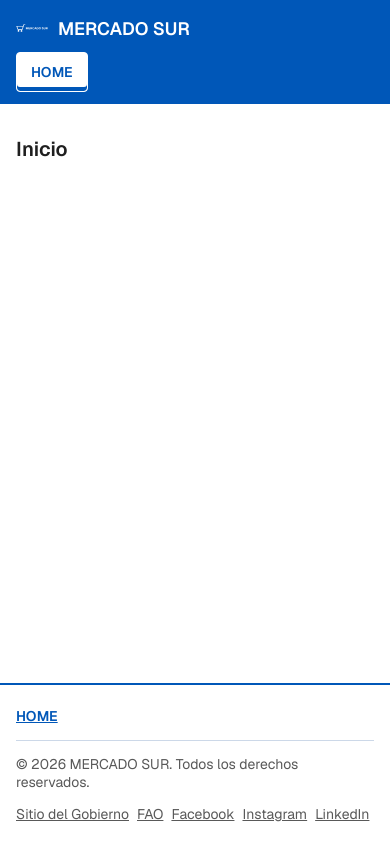
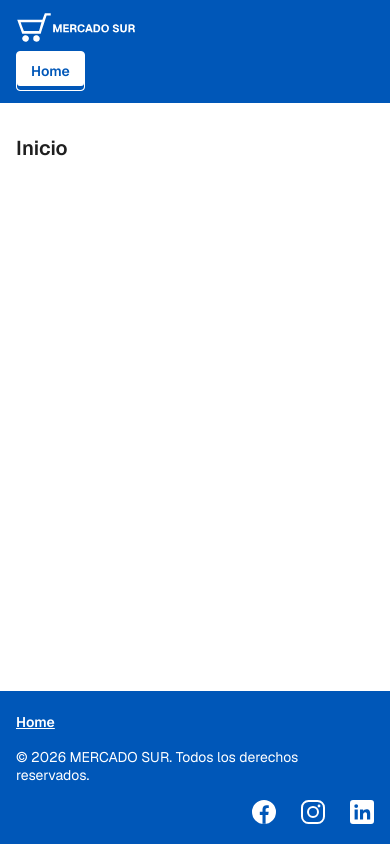
Before and after one commit to ikarmabtw/Gestion-pedidos-supermercado, a plain HTML site: page index.html in a window 390 px wide. Drawn offline with Linux system fonts and the light colour scheme.

Commit message:
Hito 2 (P1): correciones manuales dal código generado por IA

```diff
--- a/css/styles.css
+++ b/css/styles.css
@@ -7,6 +7,9 @@
     --texto-secundario: #595959;
     --rojo: #DB0B00;
     --gris-deshabilitado: #9E9E9E;
+    --fuente: "Geist", sans-serif;
+    --tam-titulo: 20px;
+    --tam-texto: 14px;
 }
 
 @font-face {
@@ -33,7 +36,7 @@ body {
     flex-direction: column;
     background: var(--blanco);
     color: var(--texto-principal);
-    font-family: "Geist", sans-serif;
+    font-family: var(--fuente);
 }
 
 a {
@@ -42,9 +45,19 @@ a {
 
 a:focus-visible,
 button:focus-visible {
-    outline: 3px solid #FFBF47;
+    outline: 3px solid var(--azul-marca);
     outline-offset: 3px;
 }
+
+/* En el HEAD y el FOOT (fondo azul) el color del foco es blanco */
+
+.app-header a:focus-visible,
+.app-header button:focus-visible,
+.app-footer a:focus-visible{
+    outline-color: var(--blanco);
+}
+
+/* HEAD */
 
 .app-header {
     background: var(--azul-marca);
@@ -54,12 +67,10 @@ button:focus-visible {
 .header-contenedor {
     display: flex;
     width: 100%;
-    max-width: 1200px;
-    margin: 0 auto;
     align-items: center;
     justify-content: space-between;
     gap: 16px;
-    padding: 12px 24px 8px;
+    padding: 12px 64px 8px;
 }
 
 .marca {
@@ -67,14 +78,14 @@ button:focus-visible {
     align-items: center;
     gap: 10px;
     color: var(--blanco);
-    font-size: 20px;
+    font-size: var(--tam-titulo);
     font-weight: 600;
     text-decoration: none;
 }
 
 .marca img {
-    width: 38px;
-    height: 38px;
+    width: 150px;
+    height: auto;
 }
 
 .btn-logout {
@@ -85,16 +96,14 @@ button:focus-visible {
     color: var(--blanco);
     cursor: pointer;
     font-family: inherit;
-    font-size: 14px;
+    font-size: var(--tam-texto);
     font-weight: 600;
     padding: 10px 16px;
 }
 
 .menu-principal {
     width: 100%;
-    max-width: 1200px;
-    margin: 0 auto;
-    padding: 0 24px 12px;
+    padding: 0 64px 12px;
 }
 
 .menu-principal ul,
@@ -114,7 +123,7 @@ button:focus-visible {
     border-radius: 4px;
     background: var(--blanco);
     color: var(--azul-marca);
-    font-size: 14px;
+    font-size: var(--tam-texto);
     font-weight: 600;
     line-height: 38px;
     padding: 0 14px;
@@ -124,6 +133,12 @@ button:focus-visible {
 .menu-principal a[aria-current="page"] {
     box-shadow: inset 0 -4px 0 var(--azul-marca);
 }
+
+.menu-principal a:hover {
+    background: var(--campo);
+}
+
+/* BODY */
 
 .contenido-principal {
     width: 100%;
@@ -136,7 +151,7 @@ button:focus-visible {
 .contenido-principal h1 {
     margin: 0 0 24px;
     color: var(--texto-principal);
-    font-size: 20px;
+    font-size: var(--tam-titulo);
     font-weight: 600;
 }
 
@@ -144,42 +159,40 @@ button:focus-visible {
     min-height: 40px;
 }
 
+/* FOOTER */
+
 .app-footer {
-    background: var(--blanco);
-    border-top: 2px solid var(--azul-marca);
-    color: var(--texto-secundario);
+    background: var(--azul-marca);
+    color: var(--blanco);
 }
 
 .footer-contenedor {
-    width: 100%;
-    max-width: 1200px;
-    margin: 0 auto;
-    padding: 20px 24px;
+    display: grid;
+    grid-template-columns: 1fr auto 1fr;
+    align-items: center;
+    gap: 16px;
+    padding: 28px 64px;
 }
 
 .menu-footer {
-    margin-bottom: 14px;
+    margin: 0;
 }
 
 .menu-footer a {
-    color: var(--azul-marca);
-    font-size: 14px;
+    color: var(--blanco);
+    font-size: var(--tam-texto);
     font-weight: 600;
+    text-decoration: underline;
 }
 
 .enlaces-footer {
-    display: flex;
-    flex-wrap: wrap;
-    align-items: center;
-    justify-content: space-between;
-    gap: 12px 24px;
-    border-top: 1px solid var(--campo);
-    padding-top: 14px;
+    display: contents;
 }
 
 .enlaces-footer p {
     margin: 0;
-    font-size: 14px;
+    font-size: var(--tam-texto);
+    text-align: center;
 }
 
 .enlaces-footer ul {
@@ -187,9 +200,29 @@ button:focus-visible {
 }
 
 .enlaces-footer a {
-    color: var(--texto-secundario);
-    font-size: 14px;
+    color: var(--blanco);
+    font-size: var(--tam-texto);
 }
+
+/* Íconos de redes sociales */
+
+.enlaces-footer .redes-sociales {
+    gap: 25px;
+    justify-self: end;
+}
+
+.redes-sociales a {
+    display:block;
+    line-height: 0;
+}
+
+.redes-sociales img {
+    display:block;
+    width: 24px;
+    height: 24px;
+}
+
+/* Diseño Responsivo */
 
 @media (max-width: 700px) {
     .header-contenedor {
@@ -202,35 +235,39 @@ button:focus-visible {
     }
 
     .marca img {
-        width: 32px;
-        height: 32px;
+        width: 120px;
+        height: auto;
     }
 
     .menu-principal {
-        overflow-x: auto;
         padding: 0 16px 12px;
     }
 
     .menu-principal ul {
-        flex-wrap: nowrap;
+        flex-wrap: wrap;
     }
 
-    .menu-principal a {
-        white-space: nowrap;
+    .contenido-principal {
+        padding-right: 16px;
+        padding-left: 16px;
     }
 
-    .contenido-principal,
     .footer-contenedor {
-        padding-right: 16px;
-        padding-left: 16px;
+        grid-template-columns: 1fr;
+        justify-items: start;
+        gap: 16px;
+        padding: 20px 16px;
     }
 
     .menu-footer ul {
         flex-wrap: wrap;
     }
 
-    .enlaces-footer {
-        align-items: flex-start;
-        flex-direction: column;
+    .enlaces-footer p {
+        text-align: left;
+    }
+
+    .redes-sociales {
+        justify-self: start;
     }
 }
--- a/js/layout.js
+++ b/js/layout.js
@@ -23,13 +23,13 @@
     var opciones = [];
     if (perfil) {
         opciones.push({
-            texto: "HOME",
+            texto: "Home",
             vista: "dashboard",
             ruta: raiz + "views/dashboard.html"
         });
     } else {
         opciones.push({
-            texto: "HOME",
+            texto: "Home",
             vista: "index",
             ruta: raiz + "index.html"
         });
@@ -84,13 +84,10 @@
 
         var imagen = document.createElement("img");
         imagen.src = raiz + "assets/img/logo.svg";
-        imagen.alt = "Logo de Mercado Sur";
-
-        var textoMarca = document.createElement("span");
-        textoMarca.textContent = "MERCADO SUR";
+        imagen.alt = "Mercado Sur";
 
         marca.appendChild(imagen);
-        marca.appendChild(textoMarca);
+
         filaSuperior.appendChild(marca);
 
         if (perfil) {
@@ -122,19 +119,23 @@
         enlacesFooter.appendChild(copyright);
 
         var listasEnlaces = document.createElement("ul");
+        listasEnlaces.className = "redes-sociales";
         [
-            { texto: "Sitio del Gobierno", href: "https://www.gov.co/" },
-            { texto: "FAO", href: "https://www.fao.org/" },
-            { texto: "Facebook", href: "https://www.facebook.com/" },
-            { texto: "Instagram", href: "https://www.instagram.com/" },
-            { texto: "LinkedIn", href: "https://www.linkedin.com/" }
+            { texto: "Facebook", href: "https://www.facebook.com/", icono: "facebook.svg"},
+            { texto: "Instagram", href: "https://www.instagram.com/", icono: "instagram.svg"},
+            { texto: "LinkedIn", href: "https://www.linkedin.com/", icono: "linkedin.svg" }
         ].forEach(function (elemento) {
             var li = document.createElement("li");
             var enlace = document.createElement("a");
             enlace.href = elemento.href;
-            enlace.textContent = elemento.texto;
             enlace.target = "_blank";
             enlace.rel = "noopener noreferrer";
+
+            var icono = document.createElement("img");
+            icono.src = raiz + "assets/img/" + elemento.icono;
+            icono.alt = elemento.texto;
+
+            enlace.appendChild(icono);
             li.appendChild(enlace);
             listasEnlaces.appendChild(li);
         });
```
Also changed, not shown: assets/img/facebook.svg (added), assets/img/instagram.svg (added), assets/img/linkedin.svg (added).
